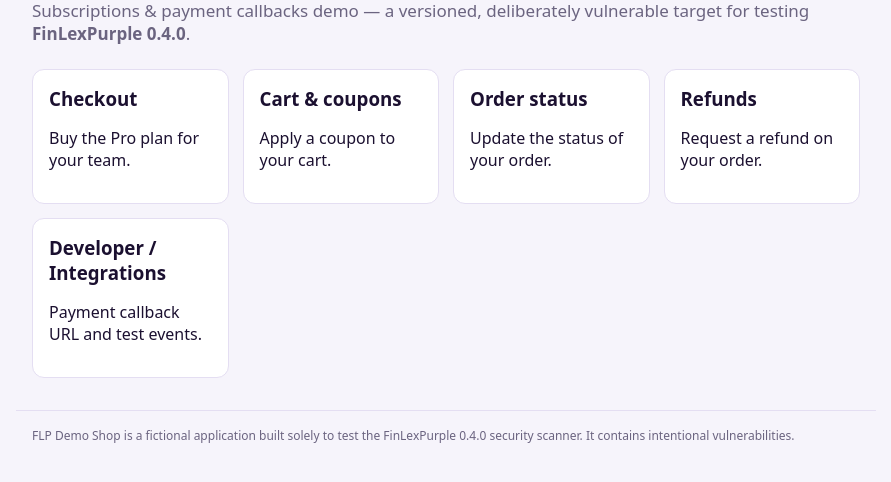
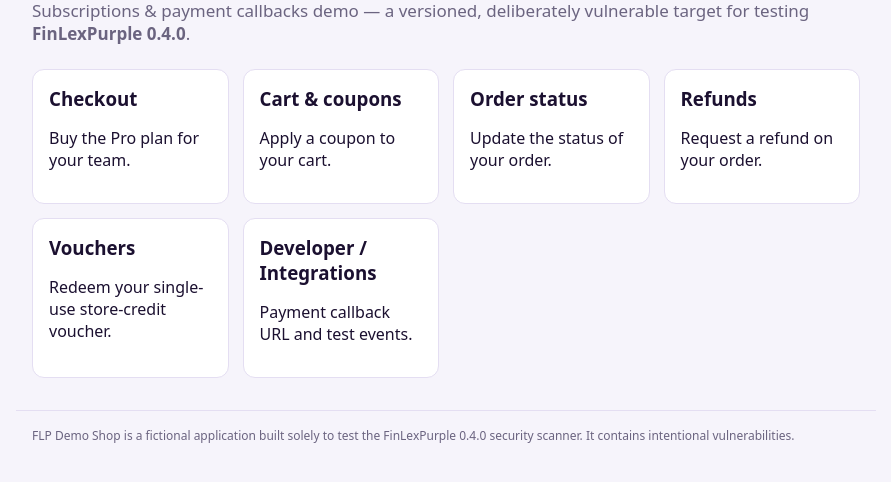
Before and after one commit to FinLexPurple/finlexpurple-targetwebaap-0.4.0, a Flask app: page / in a window 1280 px wide. Shown: the part 167-649 px from the top of the page, without its empty margins (194-1085 px from the left). Run offline with Flask 3, Linux system fonts and the light colour scheme.

Commit message:
templates/index.html: add the Scope 7 Vouchers card so a crawler reaches /orders/<id>/redeem

```diff
--- a/templates/index.html
+++ b/templates/index.html
@@ -11,6 +11,7 @@
   <a class="card" href="{{ url_for('cart_coupon') }}"><h3>Cart &amp; coupons</h3><p>Apply a coupon to your cart.</p></a>
   <a class="card" href="{{ url_for('order_set_status', order_id='ord-status-0001') }}"><h3>Order status</h3><p>Update the status of your order.</p></a>
   <a class="card" href="{{ url_for('order_refund', order_id='ord-refund-0001') }}"><h3>Refunds</h3><p>Request a refund on your order.</p></a>
+  <a class="card" href="{{ url_for('order_redeem', order_id='ord-voucher-0001') }}"><h3>Vouchers</h3><p>Redeem your single-use store-credit voucher.</p></a>
   <a class="card" href="{{ url_for('developers') }}"><h3>Developer / Integrations</h3><p>Payment callback URL and test events.</p></a>
 </section>
 {% endblock %}
```
